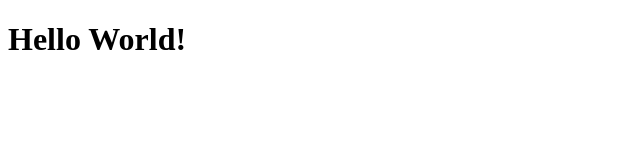
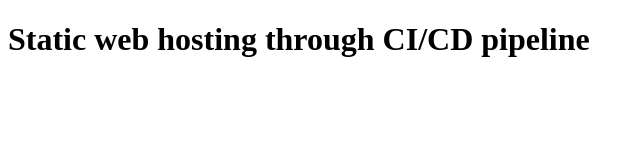
Before and after one commit to CKaushikRaj/Dev1, a plain HTML site: page index.html in a window 1280 px wide. Shown: the whole page, without its empty margins (0-644 px from the left). Drawn offline with Linux system fonts and the light colour scheme.

Commit message:
Update index.html

```diff
--- a/index.html
+++ b/index.html
@@ -4,6 +4,6 @@
     <title>My Portfolio</title>
   </head>
   <body>
-    <h1>Hello World!</h1>
+    <h1>Static web hosting through CI/CD pipeline</h1>
   </body>
 </html>
```
